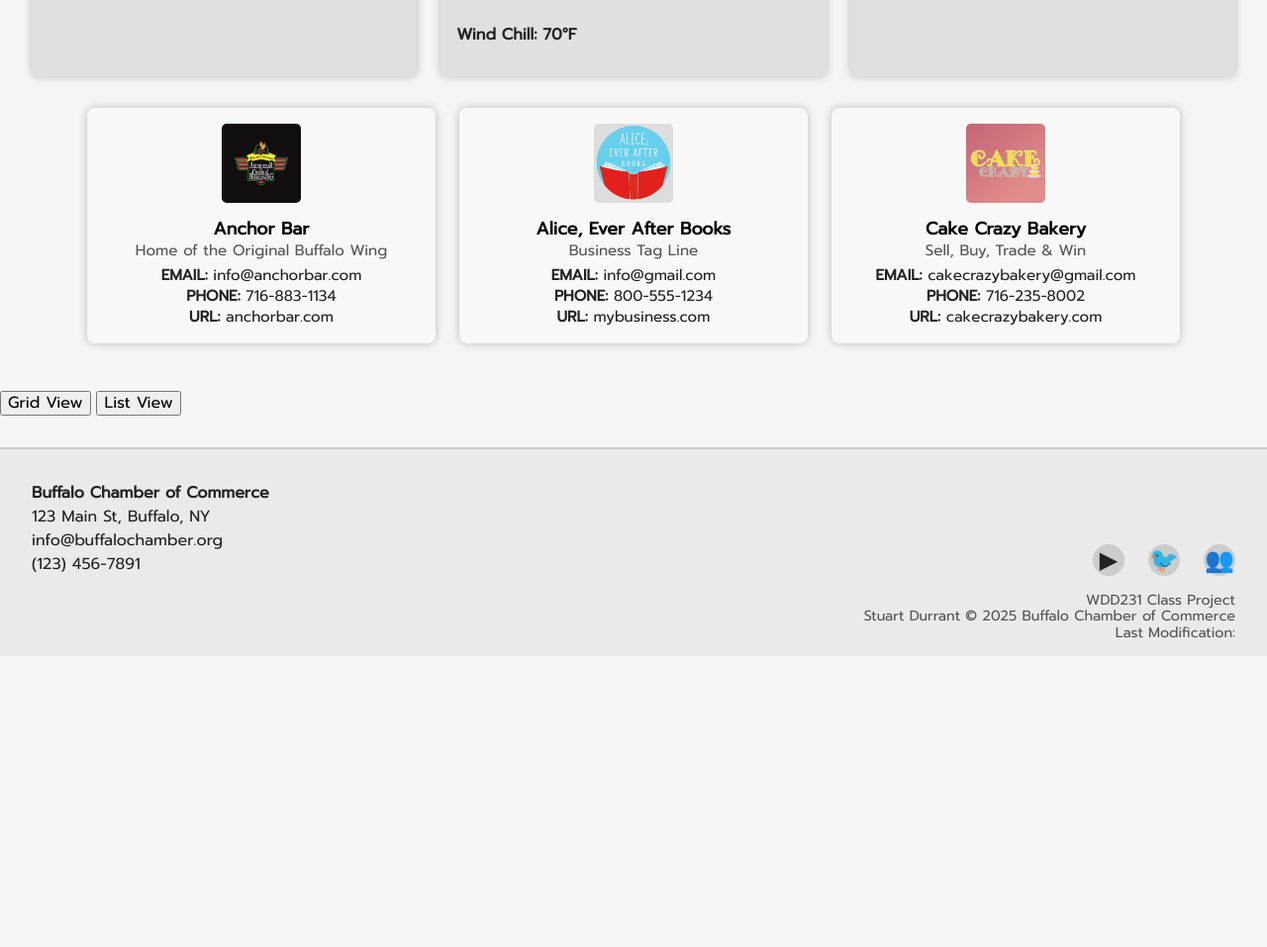
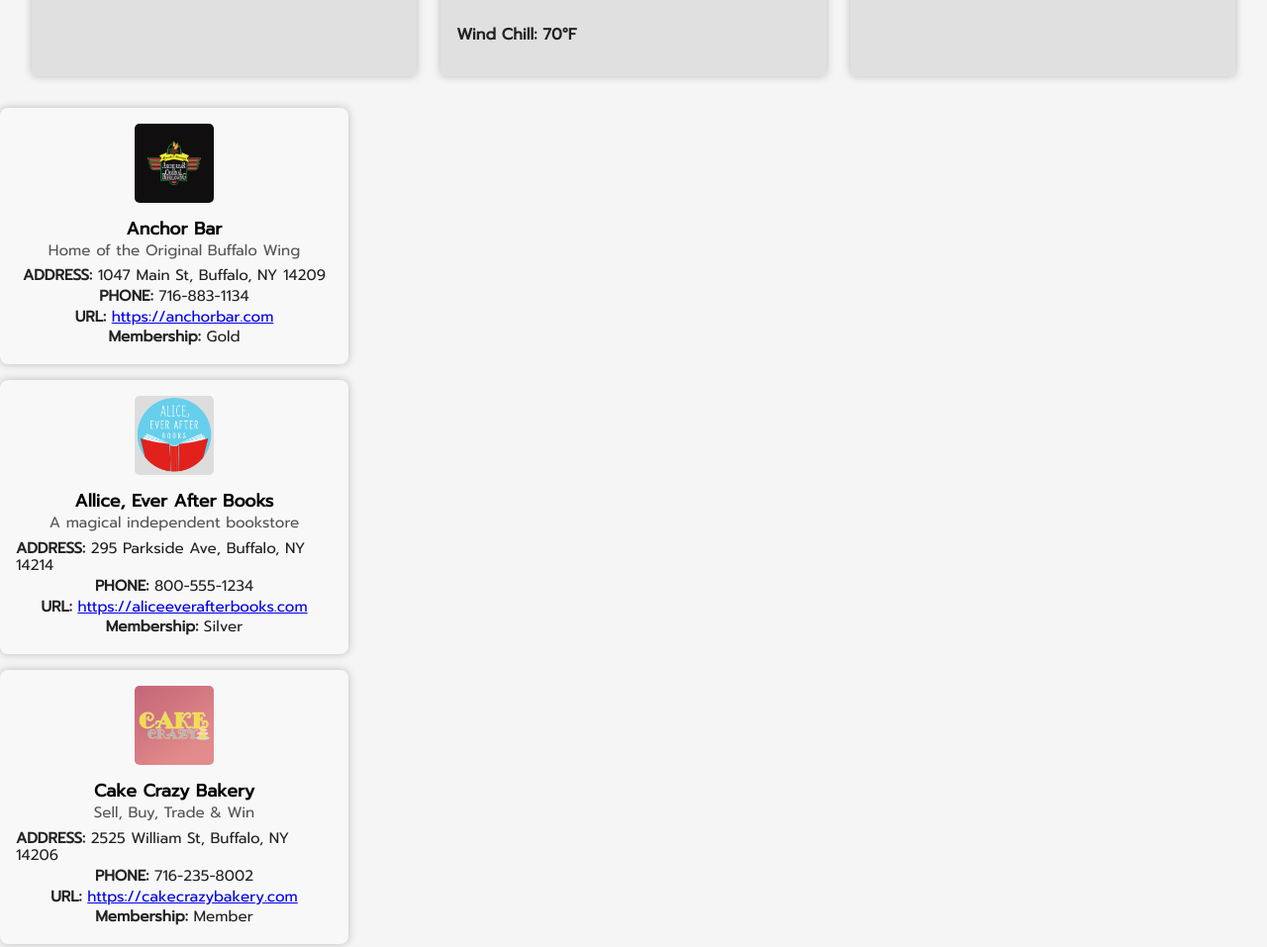
Before and after one commit to sdurrans/wdd231, a plain HTML site: page chamber/directory.html in a window 1280 px wide. Shown: the part 932-1889 px from the top of the page at 99% size. Before the commit the page ends 1595 px from the top, so only its background shows below. Drawn offline with Linux system fonts and the light colour scheme; a web font is replaced by a local one.

Commit message:
last modified and list working

```diff
--- a/chamber/data/members.json
+++ b/chamber/data/members.json
@@ -9,7 +9,7 @@
     "description": "Home of the Original Buffalo Wing"
   },
   {
-    "name": "Alice, Ever After Books",
+    "name": "Allice, Ever After Books",
     "address": "295 Parkside Ave, Buffalo, NY 14214",
     "phone": "800-555-1234",
     "website": "https://aliceeverafterbooks.com",
--- a/chamber/directory.html
+++ b/chamber/directory.html
@@ -45,7 +45,7 @@
 
     <main>
         <div class="Hero">
-            <img src="images/buffsky2.jpg" alt="Buffalo Skyline" class="hero-image" width="10%">
+            <img src="images/buffsky2.jpg" alt="Buffalo Skyline" class="hero-image">
         </div>
 
         <div class="hero-text">
@@ -80,36 +80,14 @@
                     </div>
                 </div>
             </div>
-            <div class="Business">
-                <div class="business-card">
-                    <img src="images/anchorbar.png" alt="Anchor Bar">
-                    <h4>Anchor Bar</h4>
-                    <div class="tagline">Home of the Original Buffalo Wing</div>
-                    <div class="contact"><strong>EMAIL:</strong> info@anchorbar.com</div>
-                    <div class="contact"><strong>PHONE:</strong> 716-883-1134</div>
-                    <div class="contact"><strong>URL:</strong> anchorbar.com</div>
-                </div>
-                <div class="business-card">
-                    <img src="images/alliceeverafter.webp" alt="Alice, Ever After Books">
-                    <h4>Alice, Ever After Books</h4>
-                    <div class="tagline">Business Tag Line</div>
-                    <div class="contact"><strong>EMAIL:</strong> info@gmail.com</div>
-                    <div class="contact"><strong>PHONE:</strong> 800-555-1234</div>
-                    <div class="contact"><strong>URL:</strong> mybusiness.com</div>
-                </div>
-                <div class="business-card">
-                    <img src="images/cakecrazy.jpg" alt="Cake Crazy Bakery">
-                    <h4>Cake Crazy Bakery</h4>
-                    <div class="tagline">Sell, Buy, Trade & Win</div>
-                    <div class="contact"><strong>EMAIL:</strong> cakecrazybakery@gmail.com</div>
-                    <div class="contact"><strong>PHONE:</strong> 716-235-8002</div>
-                    <div class="contact"><strong>URL:</strong> cakecrazybakery.com</div>
-                </div>
-            </div>
+
+            <div class="Business"></div>
+
             <div class="view-toggle">
                 <button id="grid-btn">Grid View</button>
                 <button id="list-btn">List View</button>
             </div>
+        </div>
     </main>
 
     <footer>
@@ -126,7 +104,7 @@
         </div>
         <div class="footer-meta">
             WDD231 Class Project<br>
-            Stuart Durrant &copy; 2025 Buffalo Chamber of Commerce<br>
+            Stuart Durrant &copy; <span id="currentYear"></span> Buffalo Chamber of Commerce<br>
             Last Modification: <span id="lastModified"></span>
         </div>
     </footer>
--- a/chamber/scripts/directory.js
+++ b/chamber/scripts/directory.js
@@ -22,7 +22,7 @@ async function getMembers() {
 function displayMembers(members, view) {
   const container = document.querySelector('.Business');
   container.innerHTML = '';
-  container.className = 'Business ' + view;
+  container.className = 'Business' + view;
 
   members.forEach(member => {
     const card = document.createElement('div');
```
